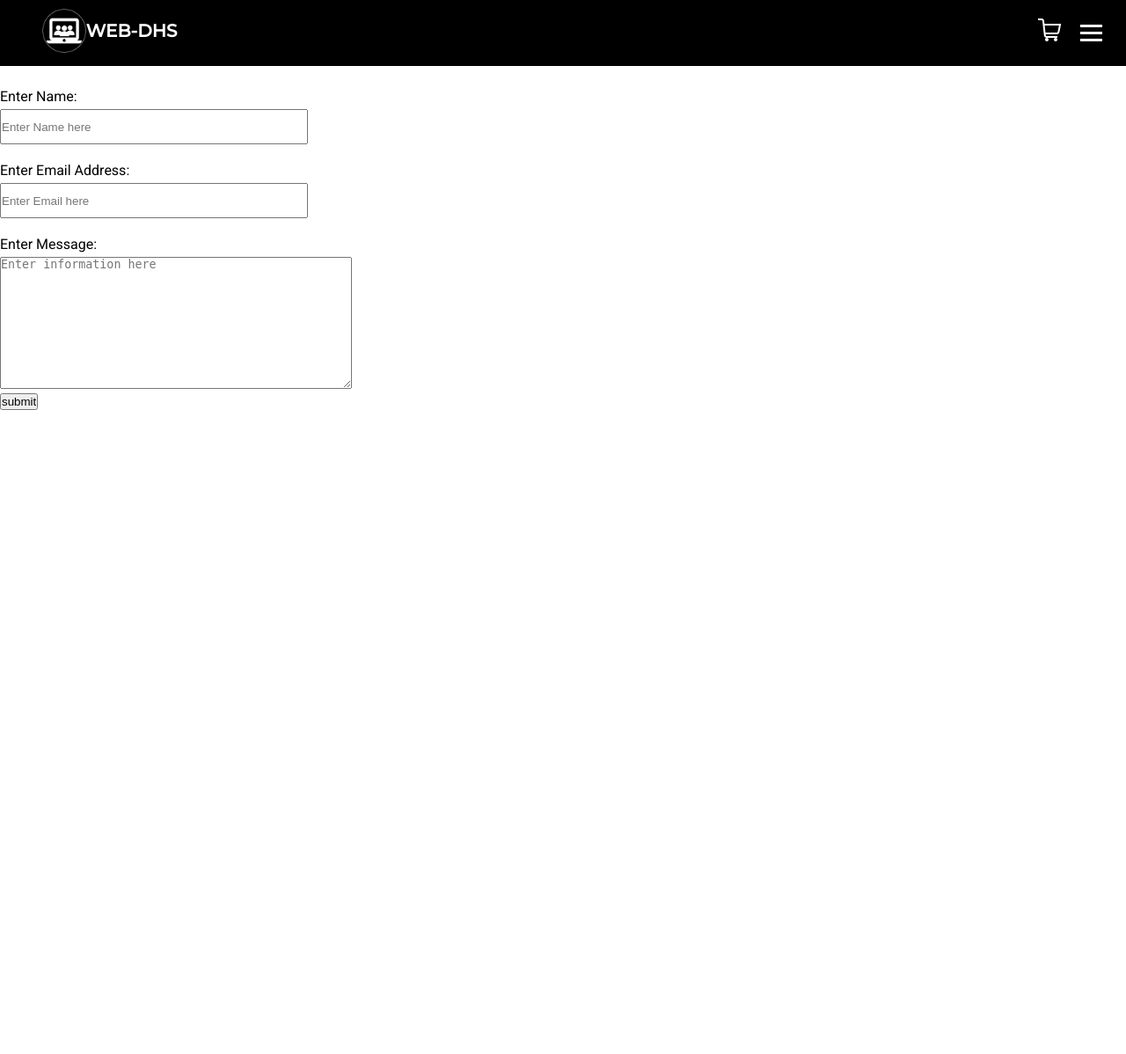
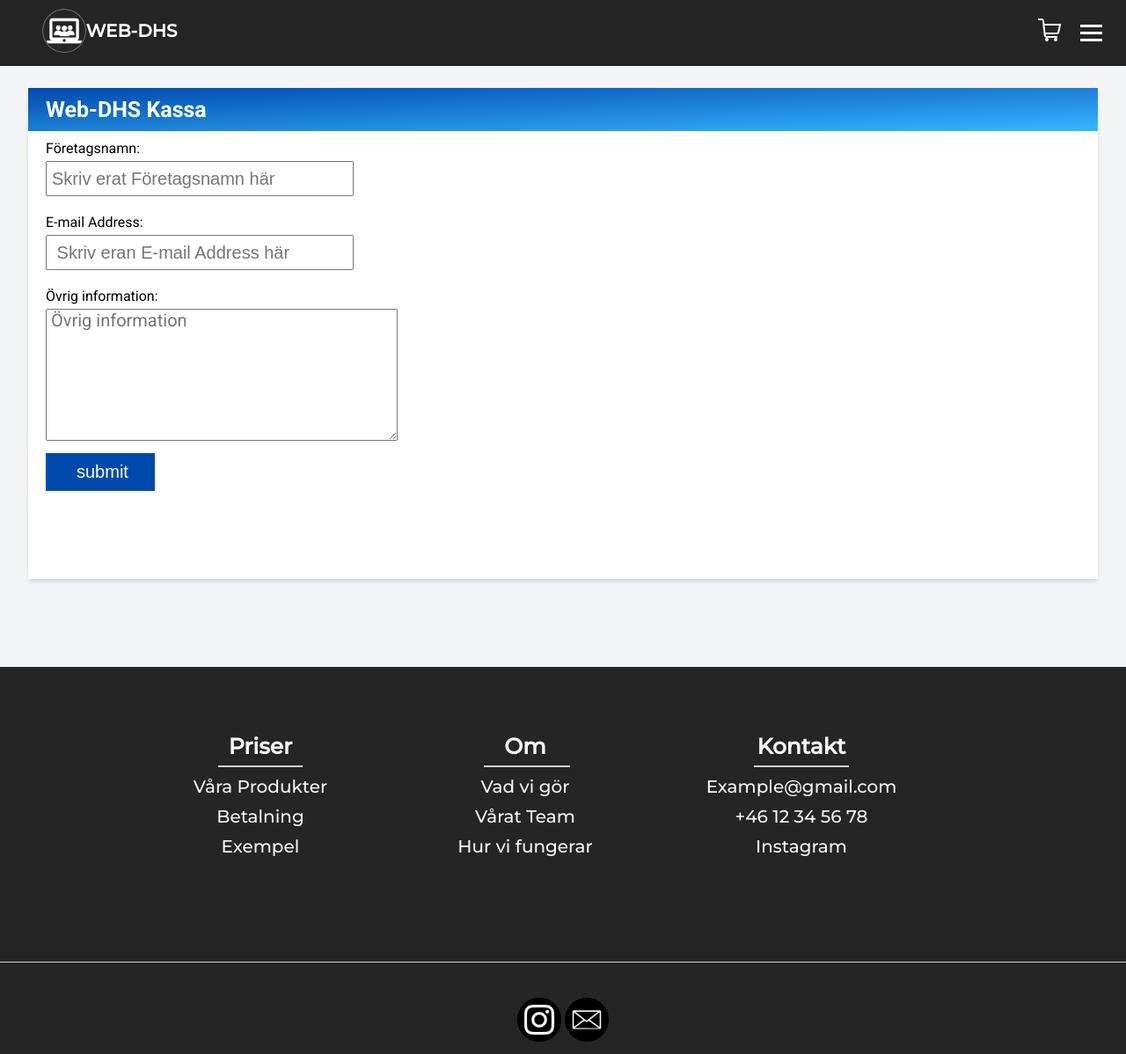
Before and after one commit to oscarskold/Hemsida-webdhs, a PHP site: page /html/shop.html in a window 1280 px wide. Shown: the whole page at 88% size. Before the commit the page ends 466 px from the top, so only its background shows below. Run offline with PHP 8.4, Linux system fonts and the light colour scheme.

Commit message:
Started design on checkout page

```diff
--- a/css/footer.css
+++ b/css/footer.css
@@ -1,6 +1,6 @@
 footer {
     /* background-color: #28282B; */
-    background-color: black;
+    background-color: #252525;
     height: 440px;
     font-family: 'Montserrat';
     z-index: -1;
--- a/css/header.css
+++ b/css/header.css
@@ -180,17 +180,12 @@ nav a:hover {
         overflow-x: hidden;
     }
 
-    nav {
-        padding: 30px;
-    }
-
-
     .navbar_links {
         position: absolute;
         right: 0px;
         height: 92vh;
         top: 8vh;
-        background-color: black;
+        background-color: #252525;
         display: flex;
         flex-direction: column;
         align-items: center;
@@ -221,18 +216,13 @@ nav a:hover {
         overflow-x: hidden;
     }
 
-    nav {
-        padding: 30px;
-    }
-
-
 
     .navbar_links {
         position: absolute;
         right: 0px;
         height: 92vh;
         top: 8vh;
-        background-color: black;
+        background-color: #252525;
         display: flex;
         flex-direction: column;
         align-items: center;
--- a/css/productpage.css
+++ b/css/productpage.css
@@ -65,7 +65,7 @@ h1 {
 hr {
     margin-top: 20px;
     height: 3px;
-    background-color: black;
+    background-color: #252525;
     border: none;
     width: 20%;
     margin-bottom: 25px;
--- a/css/shop.css
+++ b/css/shop.css
@@ -8,14 +8,42 @@ html {
 
 body {
     font-family: 'Roboto', sans-serif;
+    background-color: #f3f4f6;
 }
 
 nav {
-    background-color: black;
+    background-color: #252525;
+}
+
+.grid-wrapper {
+    display: grid;
+    grid-template-columns: repeat(2,1fr);
+    width: 95%;
+    padding-top: 100px;
+    margin: 0 auto;
+}
+
+.checkout {
+    grid-column: span 2;
+    box-shadow: 0 4px 6px -1px rgb(0 0 0 / 0.1), 0 2px 4px -2px rgb(0 0 0 / 0.1);
+    margin-bottom: 100px;
+}
+
+#title {
+    grid-column: span 2;
+    background-color: #004aad; /* For browsers that do not support gradients */
+    background-image: linear-gradient(to bottom right, #004aad , #38b6ff);
+    padding: 10px 20px;
+    color: #ffff;
+    font-size: 25px;
+    font-weight: 700;
 }
 
 .form {
-    margin-top: 100px;
+    padding-bottom: 100px;
+    padding-top: 10px;
+    padding-left: 20px;
+    background-color: white;
 }
 
 .form-text {
@@ -23,10 +51,36 @@ nav {
     height: 40px;
     margin-bottom: 20px;
     margin-top: 5px;
+    font-size: 20px;
 }
 
 .form-info {
     min-width: 400px;
     min-height: 150px;
     margin-top: 5px;
+    font-size: 20px;
+    font-family: 'Roboto', sans-serif;
 }
+
+input {
+    text-indent: 5px;
+}
+
+textarea {
+    text-indent: 5px;
+}
+
+.submit {
+    margin-top: 10px;
+    padding: 10px 30px;
+    font-size: 20px;
+    border: none;
+    color: white;
+    background-color: #004aad;
+    transition: all 0.5s ease-in;
+    cursor: pointer;
+}
+
+.submit:hover {
+    background-color: #38b6ff;
+}
--- a/html/shop.html
+++ b/html/shop.html
@@ -43,24 +43,26 @@
         </ul>
 
     </nav>
-
+    <div class="grid-wrapper">
+        <div class="checkout">
+            <div id="title">Web-DHS Kassa</div>
             <div class="form">
                 <script language="JavaScript" src="../js/gen_validatorv31.js" type="text/javascript"></script>
                 <!-- Start code for the form-->
                 <form method="post" name="myemailform" action="form-to-email.php">
                     <p>
-                <label for='name'>Enter Name: </label><br>
-                <input class="form-text" type="text" name="name" placeholder="Enter Name here">
+                        <label for='name'>Företagsnamn: </label><br>
+                        <input class="form-text" type="text" name="name" placeholder="Skriv erat Företagsnamn här">
                     </p>
                     <p>
-                <label for='email'>Enter Email Address:</label><br>
-                <input class="form-text" type="text" name="email" placeholder="Enter Email here">
+                        <label for='email'>E-mail Address:</label><br>
+                        <input class="form-text" type="text" name="email" placeholder=" Skriv eran E-mail Address här">
                     </p>
                     <p>
-                <label for='message'>Enter Message:</label> <br>
-                <textarea class="form-info" name="message" placeholder="Enter information here"></textarea>
+                        <label for='message'>Övrig information:</label> <br>
+                        <textarea class="form-info" name="message" placeholder="Övrig information"></textarea>
                     </p>
-            <input type="submit" name='submit' value="submit">
+                    <input class="submit" type="submit" name='submit' value="submit">
                 </form>
                 <script language="JavaScript">
                 // Code for validating the form
@@ -72,7 +74,47 @@
                 frmvalidator.addValidation("email","email","Please enter a valid email address");
                 </script>
             </div>
+        </div>
+    </div>
 
+    <footer class="footer-grid" id="footer">
+        <div id="footer-filler">
+        </div>
+        <div id="footer-pricing">
+            <h4><a href="" class="h4a">Priser</a></h4>
+            <hr>
+            <ul>
+                <li><a href="Services.html">Våra Produkter</a></li>
+                <li><a href="">Betalning</a></li>
+                <li><a href="">Exempel</a></li>
+            </ul>
+        </div>
+        <div id="footer-about">
+            <h4><a href="" class="h4a">Om</a></h4>
+            <hr>
+            <ul>
+                <li><a href="About.html#a2">Vad vi gör</a></li>
+                <li><a href="About.html#members">Vårat Team</a></li>
+                <li><a href="About.html#a3">Hur vi fungerar</a></li>
+            </ul>
+        </div>
+        <div id="footer-contact">
+            <h4><a href="" class="h4a">Kontakt</a></h4>
+            <hr>
+            <ul>
+                <li><a href="mailto:">Example@gmail.com</a></li>
+                <li><a href="tel:">+46 12 34 56 78</a></li>
+                <li><a href="https://www.instagram.com/webdhs.uf/" target="_blank">Instagram</a></li>
+            </ul>
+        </div>
+
+        <div class="f-social">
+            <hr>
+            <a href="https://www.instagram.com/webdhs.uf/" target="_blank"><img src="../img/insta2.png" alt="instagram logo"></a>
+            <a href="mailto:noah.lagerstrom@elev.ga.ntig"><img src="../img/email2.png" alt="instagram logo"></a>
+
+        </div>
+    </footer>
 
     <script src="../js/nav.js"></script>
     <script src="../js/burger.js"></script>
```
Lines whose indentation alone changed are shown as unchanged.
